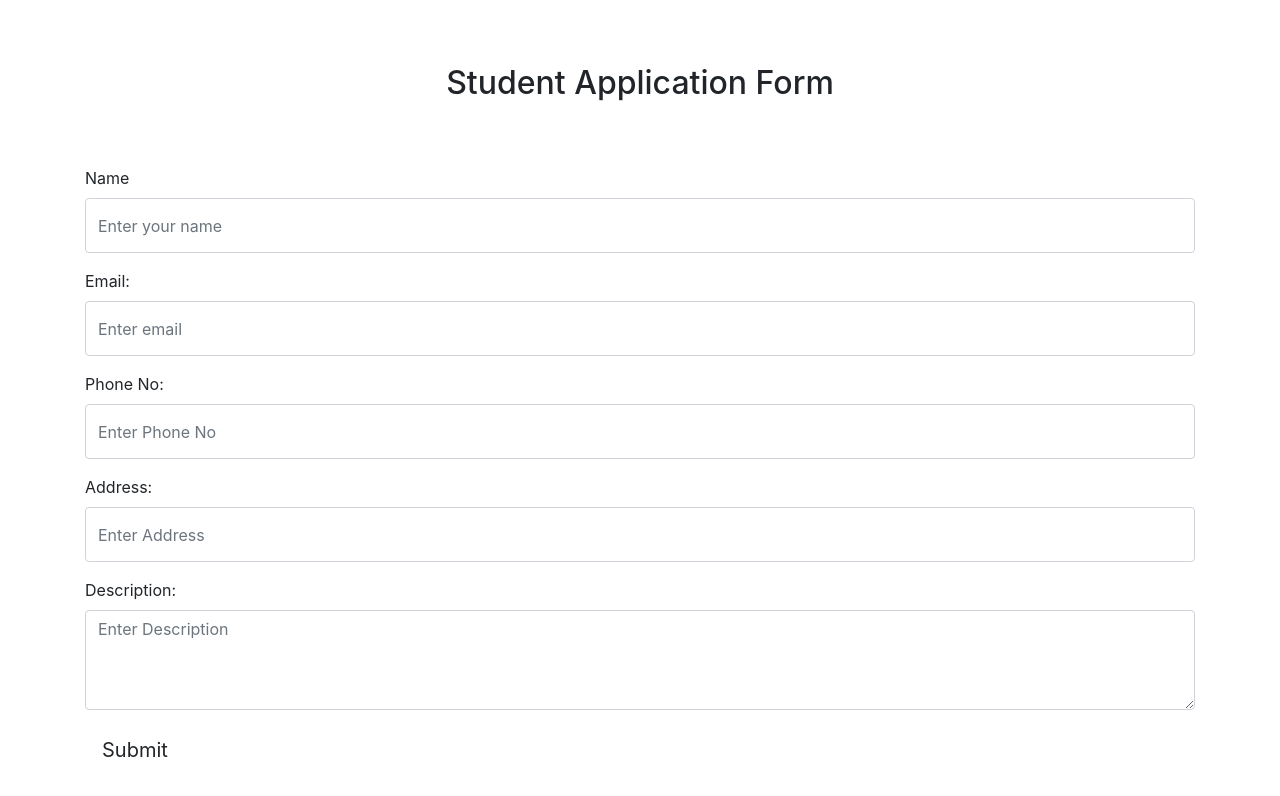
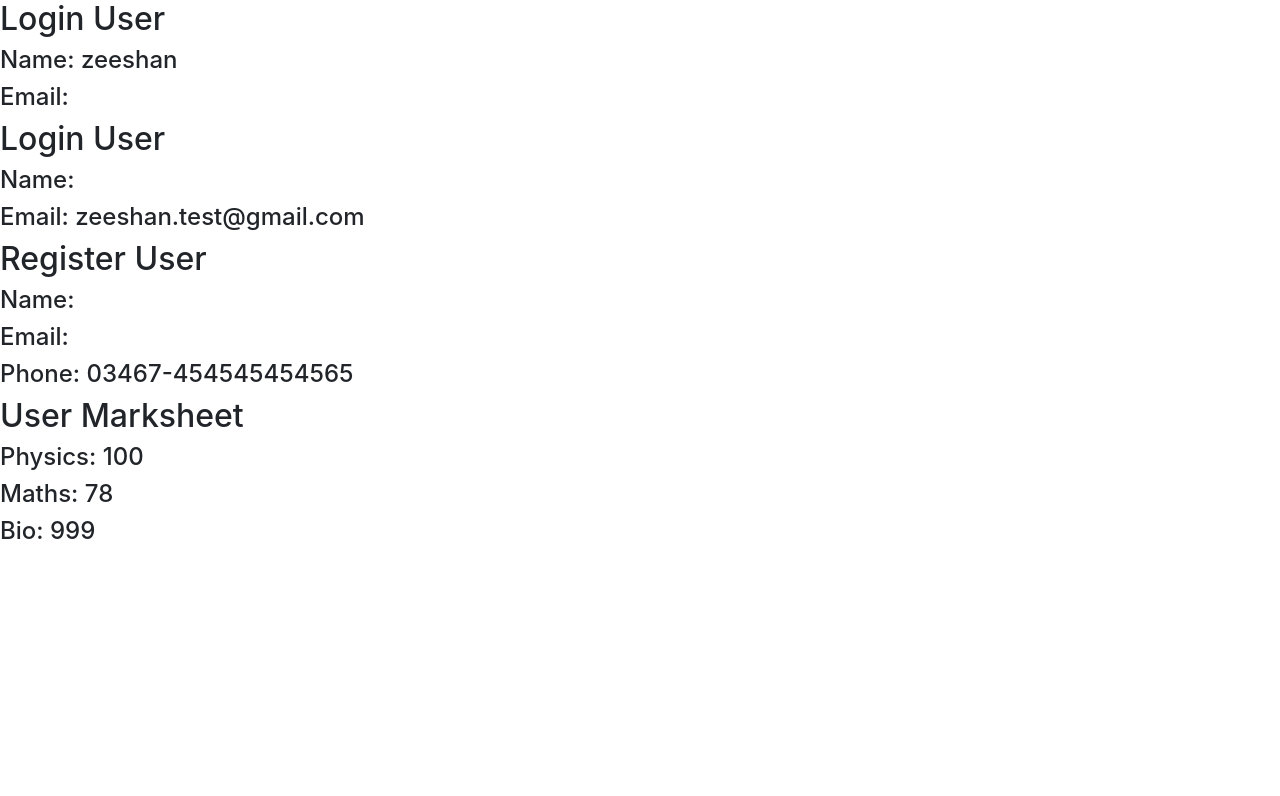
Before and after one commit to zeeshan91/reactclasswork, a React (Create React App) app in the folder react-hwork/: page / in a window 1280 px wide. Shown: the top 796 px of the page. Built offline with nearby package versions, Linux system fonts and the light colour scheme.

Commit message:
compment folder created

```diff
--- a/react-hwork/src/App.js
+++ b/react-hwork/src/App.js
@@ -1,14 +1,14 @@
 import React, { Component } from 'react';
 import './App.css';
-import StudentForm from './Form'
-//import StateProps from './StateProps'
+import StudentForm from './components/Form';
+import StateProps from './components/StateProps';
 
 class App extends Component {
   render() {
     return (
       <React.Fragment>
-        <StudentForm />
-      {/* <StateProps/> */}
+        {/* <StudentForm /> */}
+      <StateProps/>
      </React.Fragment>
     );
   }
```
Also changed, not shown: react-hwork/src/components/Form.jsx (renamed from react-hwork/src/Form.jsx), react-hwork/src/components/StateProps.jsx (renamed from react-hwork/src/StateProps.jsx).
